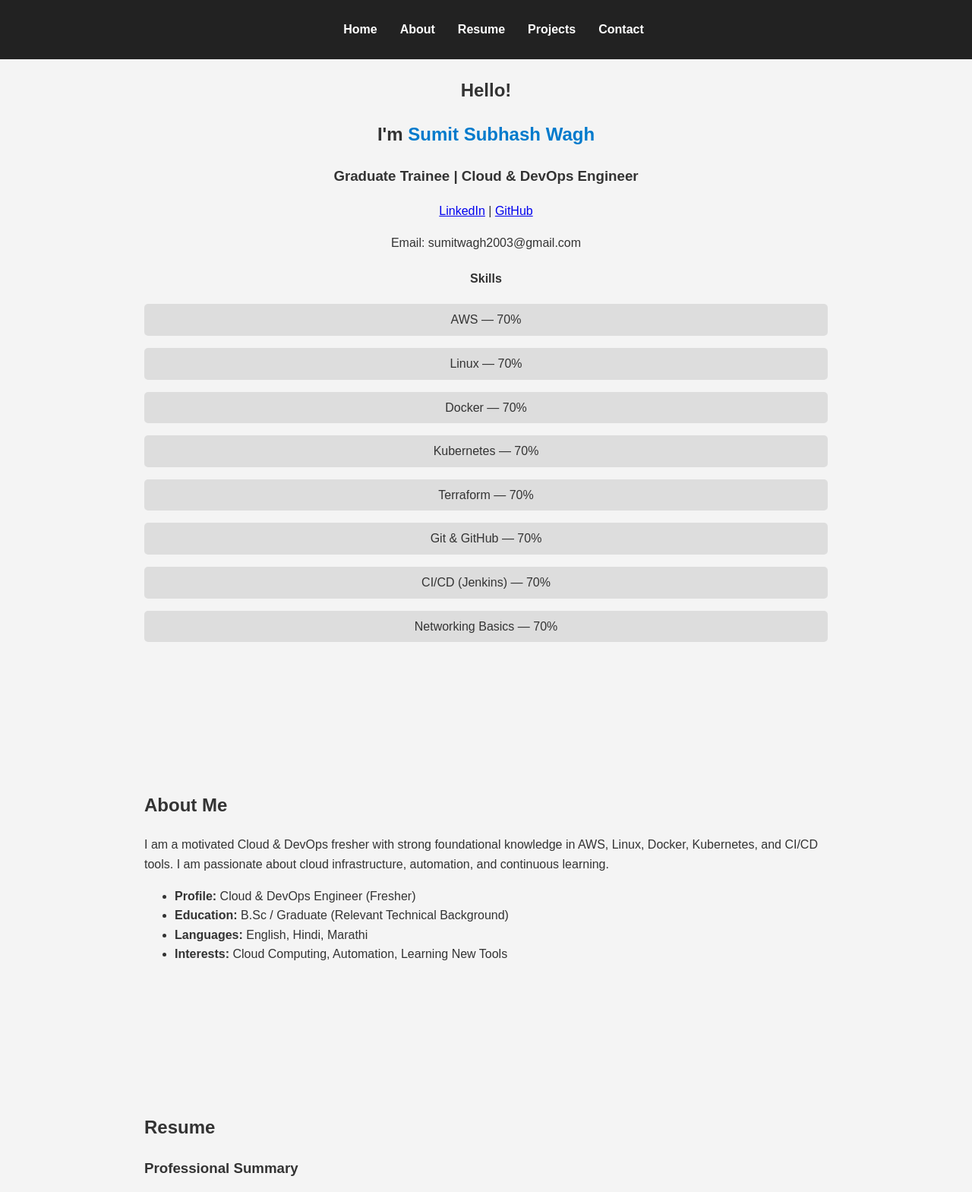
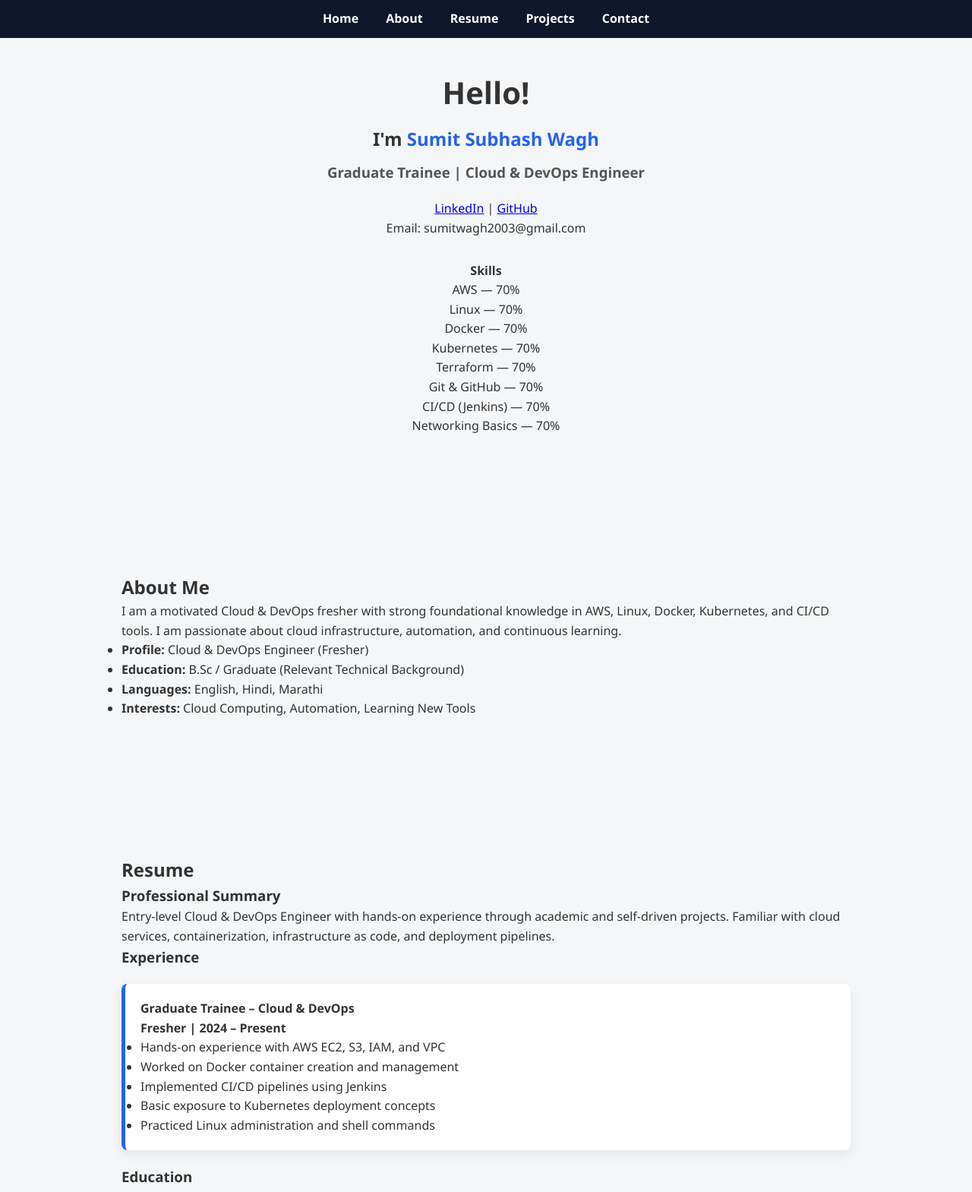
Before and after one commit to maruti25-git/sumit-portfolio, a plain HTML site: page index.html in a window 1280 px wide. Shown: the top 1569 px of the page at 76% size. Drawn offline with Linux system fonts and the light colour scheme.

Commit message:
Refactor CSS styles for improved layout and design

```diff
--- a/style.css
+++ b/style.css
@@ -1,39 +1,50 @@
-body {
+* {
   margin: 0;
-  font-family: Arial, sans-serif;
-  line-height: 1.6;
-  background: #f4f4f4;
-  color: #333;
+  padding: 0;
+  box-sizing: border-box;
 }
 
+body {
+  font-family: "Segoe UI", Arial, sans-serif;
+  background: #f4f6f8;
+  color: #333;
+  line-height: 1.6;
+}
+
+/* NAVBAR */
 nav {
-  background: #222;
-  padding: 10px;
+  background: #0f172a;
   position: fixed;
+  top: 0;
   width: 100%;
-  top: 0;
+  z-index: 1000;
 }
 
 nav ul {
-  list-style: none;
   display: flex;
   justify-content: center;
-  padding: 0;
+  list-style: none;
+  padding: 12px;
 }
 
 nav ul li {
-  margin: 0 15px;
+  margin: 0 18px;
 }
 
 nav ul li a {
   color: #fff;
   text-decoration: none;
-  font-weight: bold;
+  font-weight: 600;
 }
 
+nav ul li a:hover {
+  color: #38bdf8;
+}
+
+/* SECTIONS */
 section {
-  padding: 80px 20px;
-  max-width: 900px;
+  padding: 90px 20px;
+  max-width: 1000px;
   margin: auto;
 }
 
@@ -42,25 +53,89 @@ section {
 }
 
 #home span {
-  color: #007acc;
+  color: #2563eb;
 }
 
-.skills p {
-  background: #ddd;
-  padding: 8px;
-  border-radius: 5px;
+#home h1 {
+  font-size: 2.5rem;
 }
 
+#home h2 {
+  margin-top: 10px;
+}
+
+#home h3 {
+  margin: 10px 0 20px;
+  color: #555;
+}
+
+/* SKILLS */
+.skills {
+  margin-top: 30px;
+}
+
+.skill {
+  margin-bottom: 15px;
+}
+
+.skill-name {
+  font-weight: 600;
+}
+
+.skill-bar {
+  background: #ddd;
+  border-radius: 20px;
+  overflow: hidden;
+  height: 10px;
+  margin-top: 5px;
+}
+
+.skill-fill {
+  height: 100%;
+  width: 70%;
+  background: linear-gradient(90deg, #2563eb, #38bdf8);
+  animation: load 2s ease-in-out;
+}
+
+@keyframes load {
+  from { width: 0; }
+  to { width: 70%; }
+}
+
+/* BOXES */
 .box, .project {
   background: #fff;
-  padding: 15px;
-  margin: 15px 0;
-  border-left: 5px solid #007acc;
+  padding: 20px;
+  margin: 20px 0;
+  border-radius: 8px;
+  box-shadow: 0 5px 15px rgba(0,0,0,0.08);
+  border-left: 5px solid #2563eb;
 }
 
+/* CONTACT */
+#contact p {
+  margin: 8px 0;
+}
+
+/* FOOTER */
 footer {
-  background: #222;
+  background: #0f172a;
   color: #fff;
   text-align: center;
   padding: 15px;
 }
+
+/* RESPONSIVE */
+@media (max-width: 768px) {
+  nav ul {
+    flex-direction: column;
+  }
+
+  nav ul li {
+    margin: 8px 0;
+  }
+
+  #home h1 {
+    font-size: 2rem;
+  }
+}
```
